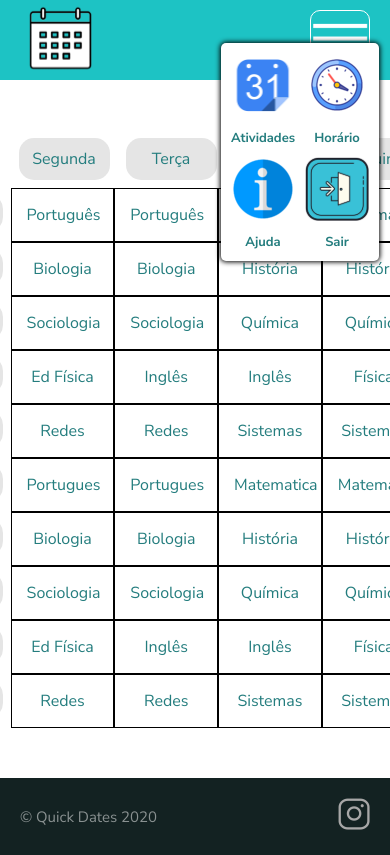
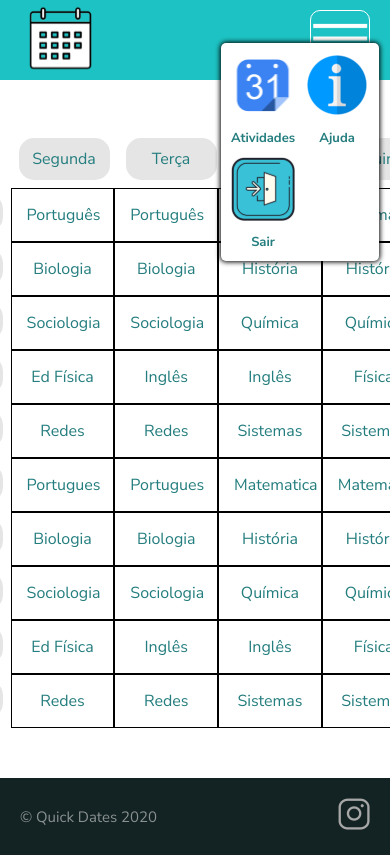
Before and after one commit to Quick-Dates/Quick-Dates-Web, a React (Create React App) app: page /time in a window 390 px wide. Both pictures are taken after a click on the element 340 px from the left and 40 px from the top of the page. Shown: the top 855 px of the page. Built offline with nearby package versions, Linux system fonts and the light colour scheme.

Commit message:
Menu student

```diff
--- a/src/components/Header/index.tsx
+++ b/src/components/Header/index.tsx
@@ -26,10 +26,11 @@ export default function Header({ isStudent }: IProps) {
       setIsVisble('flex');
     }
   }
+
   return (
 
     <>
-      {width <= 425 ? (
+      {width <= 465 ? (
         <header className="header">
           <div className="logo-header">
             <img src={LogoHeaderMobile} alt="logo-header" />
--- a/src/components/MenuStudent/index.tsx
+++ b/src/components/MenuStudent/index.tsx
@@ -1,7 +1,8 @@
+/* eslint-disable max-len */
 import React from 'react';
 import { Link, useLocation } from 'react-router-dom';
 import help from '../../assets/ajuda-mobile-icon.svg';
-import clock from '../../assets/horarios-mobile-icon.svg';
+// import clock from '../../assets/horarios-mobile-icon.svg';
 import calendar from '../../assets/calendario-mobile-icon.svg';
 import exit from '../../assets/exit.svg';
 
@@ -21,16 +22,17 @@ export default function MenuStudent() {
           </section>
 
           <section>
+            <Link to="/help/student" className={pathName === '../../pages/help/student' || pathName === '/help/teacher' ? 'visited' : ''}><img src={help} alt="" /></Link>
+            <p>Ajuda</p>
+          </section>
+
+          {/* <section>
             <Link to="/time" className={pathName === '/time' ? 'visited' : ''}><img src={clock} alt="" /> </Link>
             <p>Horário</p>
-          </section>
+          </section> */}
         </div>
 
         <div>
-          <section>
-            <Link to="/help/student" className={pathName === '../../pages/help/student' || pathName === '/help/teacher' ? 'visited' : ''}><img src={help} alt="" /></Link>
-            <p>Ajuda</p>
-          </section>
 
           <section>
             <Link to="/"><img src={exit} alt="" /></Link>
--- a/src/pages/Help/index.tsx
+++ b/src/pages/Help/index.tsx
@@ -13,6 +13,7 @@ interface IProps{
 
 export default function Help() {
   const { user }:IProps = useParams();
+
   return (
     <Template isStudent={user === 'student' ? true : false} title="Help">
       <div className="socialMedia">
--- a/src/pages/Login/index.tsx
+++ b/src/pages/Login/index.tsx
@@ -25,6 +25,8 @@ export default function Login() {
   }
 
   const { innerWidth: width } = window;
+  // eslint-disable-next-line no-console
+  console.log(width);
   return (
     <>
       {width <= 425 ? (
--- a/src/pages/ScheduleActivity/styles.css
+++ b/src/pages/ScheduleActivity/styles.css
@@ -23,7 +23,6 @@
     width: 368px; height: 30px;
   }
 
-
   .buttonScheduleActivity {
   color: white;
   text-align: center;
--- a/src/styles/global.css
+++ b/src/styles/global.css
@@ -6,7 +6,6 @@
 
 html {
   height: 100%;
-  /* width: 100%; */
 }
 
 body {
```
Lines whose indentation alone changed are shown as unchanged.
